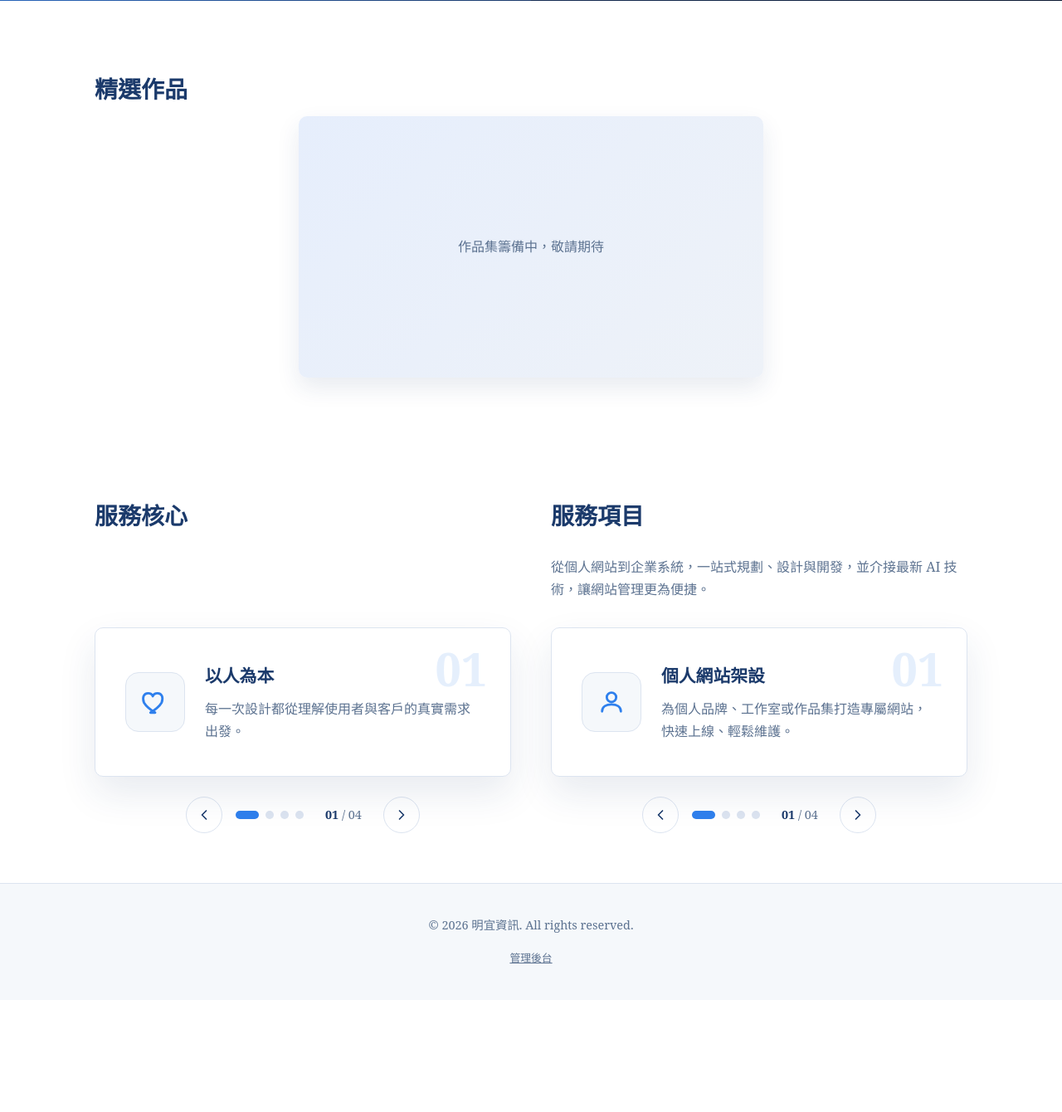
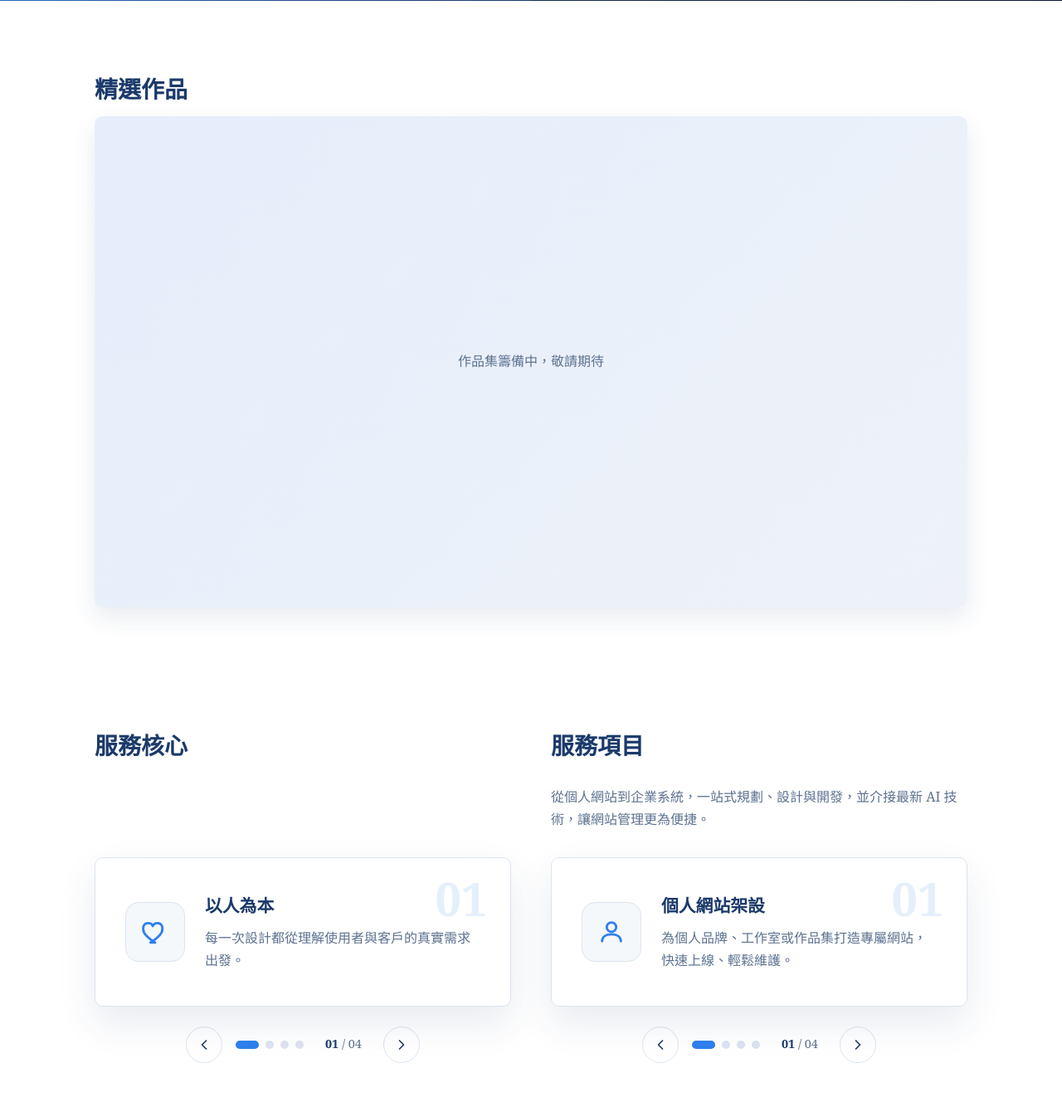
Before and after one commit to Penny-YAO/Minyi, a Flask app: page / in a window 1280 px wide. Shown: the part 837-2177 px from the top of the page at 83% size. Before the commit the page ends 1998 px from the top, so only its background shows below. Run offline with Flask 3, Linux system fonts and the light colour scheme.

Commit message:
Widen homepage featured works carousel
Work images are mostly website screenshots; shrinking them to 560px made
their text unreadable. Let the carousel use the full container width.

Co-Authored-By: Claude Opus 5.5 <noreply@anthropic.com>

```diff
--- a/app/static/css/style.css
+++ b/app/static/css/style.css
@@ -303,7 +303,8 @@ body {
 }
 
 .work-showcase .carousel {
-    max-width: 560px;
+    /* 作品多為網頁截圖，縮太小文字會糊掉，放到與版面同寬 */
+    max-width: 100%;
     margin: 0 auto;
     box-shadow: 0 12px 28px rgba(27, 58, 107, 0.1);
 }
```
